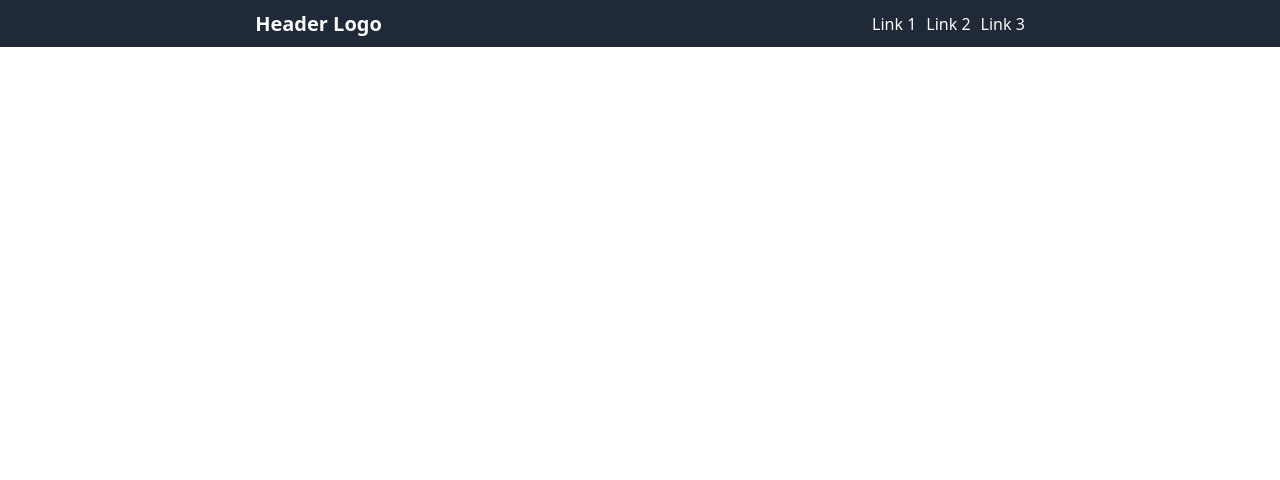
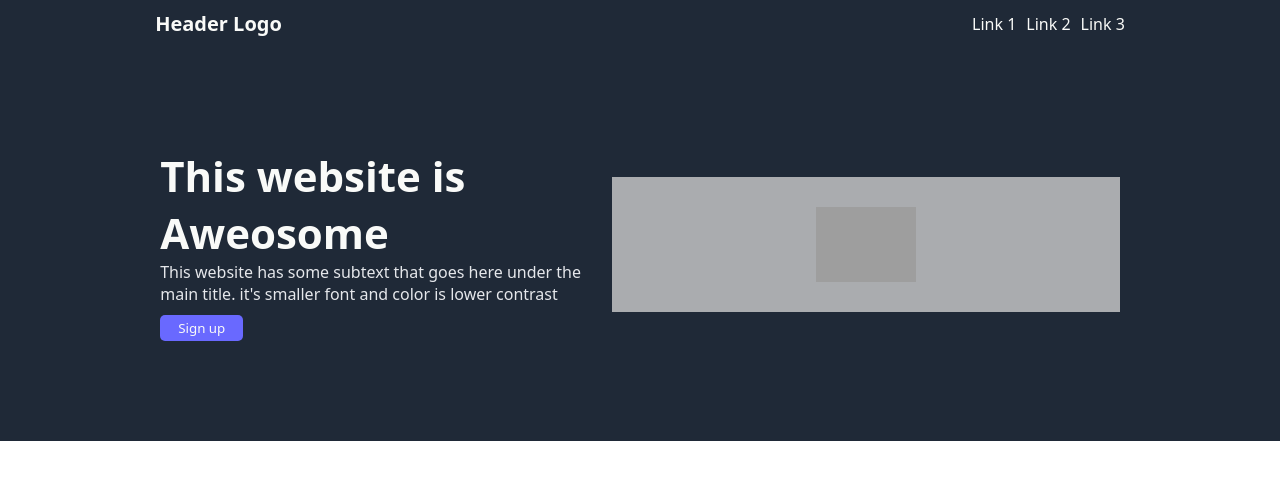
Before and after one commit to Nothinghh/Project, a plain HTML site: page index.html in a window 1280 px wide. Drawn offline with Linux system fonts and the light colour scheme; grey boxes are pictures that could not be loaded.

Commit message:
Added main section 1

```diff
--- a/index.html
+++ b/index.html
@@ -17,5 +17,18 @@
             <a href="index.html">Link 3</a>
         </div>
     </nav>
+    <main>
+        <section class="sec1">
+            <div class="item1">
+                <p class="item mtext">This website is Aweosome</p>
+                <p class="item stext">This website has some subtext that goes here under the main title. it's smaller font and color is lower contrast</p>
+                <button class="item button">Sign up</button>
+            </div>
+            <div class="item2">
+                <img src="https://i.pinimg.com/736x/66/86/ae/6686ae04340f0125502a1fc08bf482da.jpg" alt="image here" class="image">
+            </div>
+        </section>
+
+    </main>
 </body>
 </html>
--- a/style.css
+++ b/style.css
@@ -1,6 +1,7 @@
-body{
+*{
     margin:0;
     padding:0;
+     font-family: system-ui, -apple-system, BlinkMacSystemFont, 'Segoe UI', Roboto, Oxygen, Ubuntu, Cantarell, 'Open Sans', 'Helvetica Neue', sans-serif;
 }
 .navbar {
     background-color: #1F2937;
@@ -16,6 +17,7 @@ body{
     font-size: 20px;
     font-weight: bold;
     align-self: flex-start;
+    margin-right: 400px;
 }
 .links{
     display: inline-flex;
@@ -26,3 +28,54 @@ body{
     text-decoration: none;
 
 }
+main{
+    display: flex;
+    justify-content: center;
+    align-items: center;
+    background-color: #1F2937;
+}
+.sec1{
+    background-color: #1F2937;
+    display: flex;
+    justify-content: center;
+    align-items: center;
+    flex-flow: row wrap;
+    padding: 100px;
+
+}
+.item1{
+    width: 40%;
+    display:inline-flex;
+    flex-wrap: wrap;
+    margin-right: 20px;
+}
+.item.mtext{
+    font-size: 42px;
+    color: #F9FAF8;
+    font-weight: 900;
+}
+.item.stext{
+    font:14px;
+    color: #E5E7EB;
+}
+.item.button{
+    display: block;
+    margin-top: 10px;
+    padding: 4px 18px;
+    background-color: rgb(105, 105, 255);
+    color: #F9FAF8;
+    border-radius: 5px;
+    border: none;
+}
+.item2{
+    background-color: #aaacaf;
+    width: 47%;
+    display: flex;
+    justify-content: center;
+    align-items: center;
+    padding-top: 30px;
+    padding-bottom: 30px;
+}
+.image{
+    width: 100px;
+}
```
